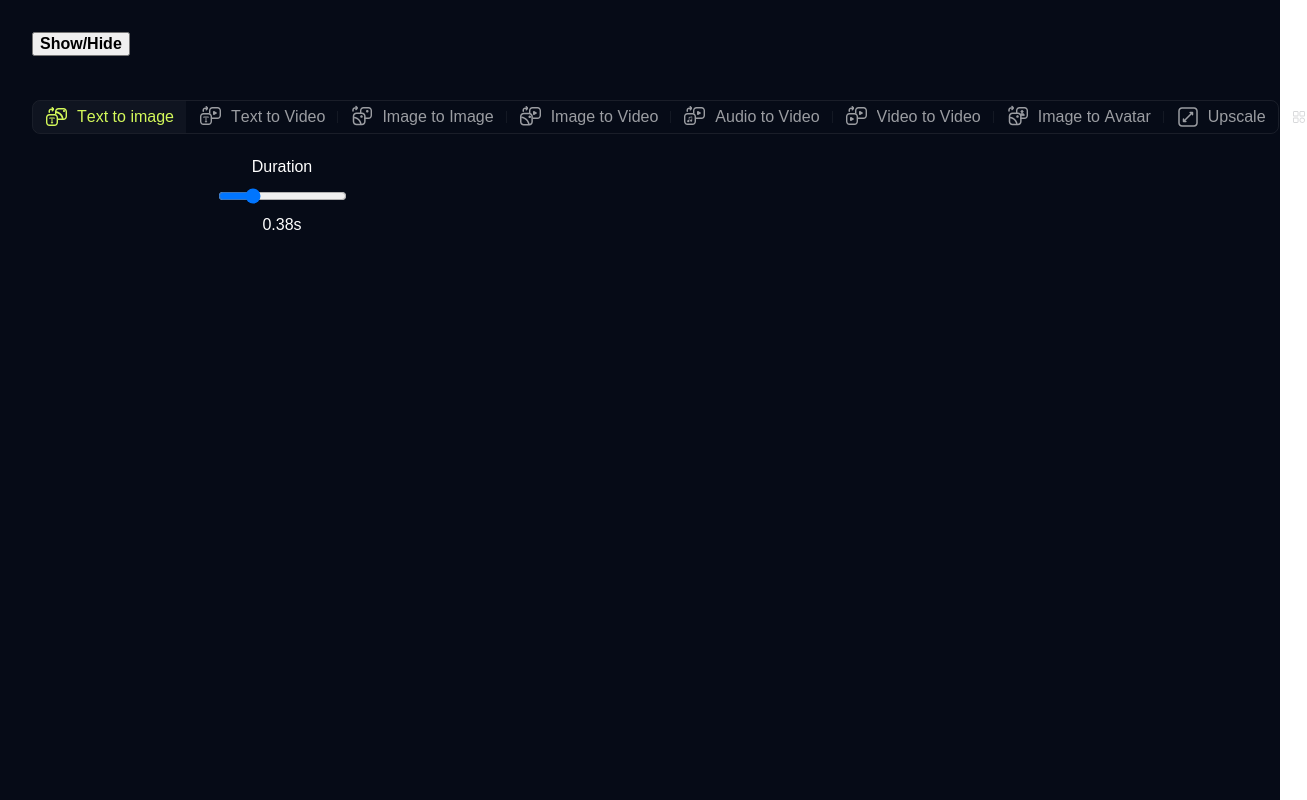
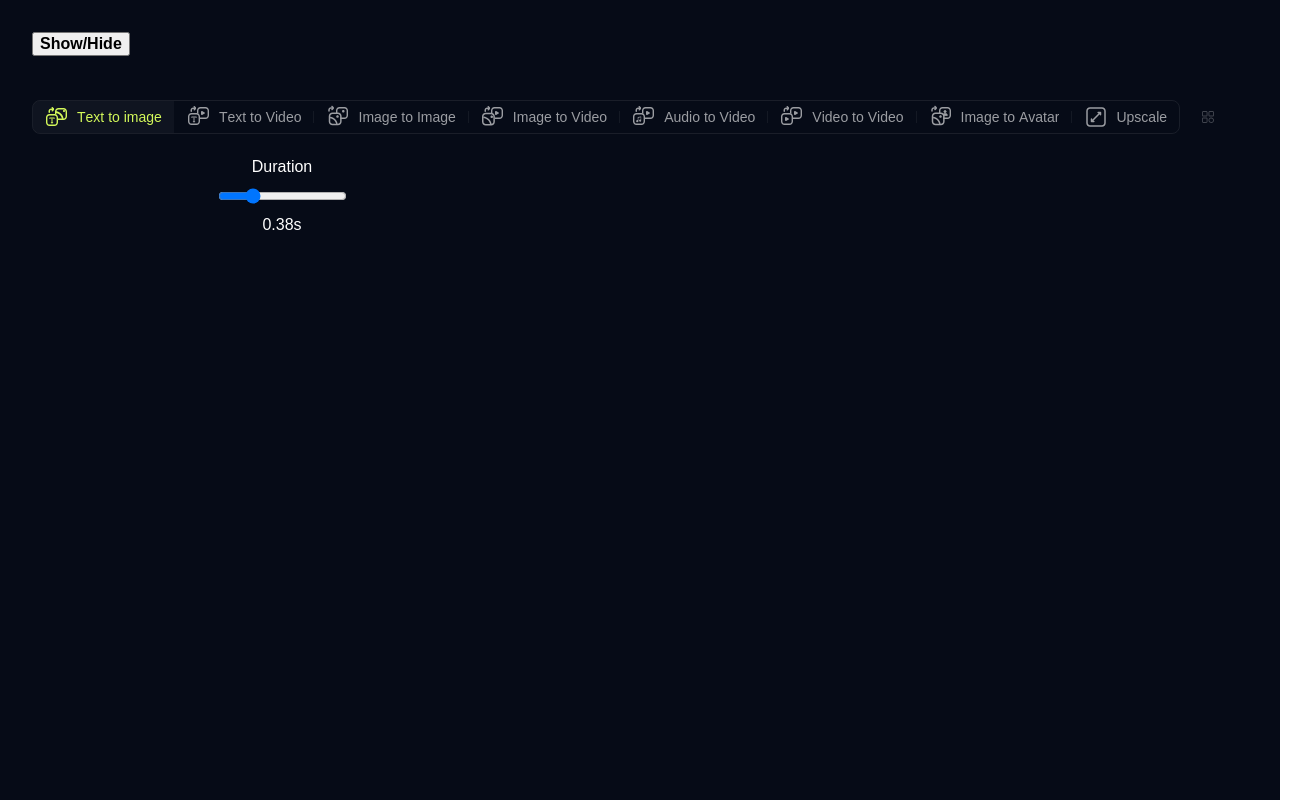
Before and after one commit to Developer27/test-nav, a React (Vite) app: page / in a window 1280 px wide. Shown: the top 800 px of the page, 1307 px wide, since content can reach past the window. Built offline with nearby package versions, Linux system fonts and the light colour scheme; a web font is replaced by a local one.

Commit message:
font fixes

```diff
--- a/src/components/Ui/fadeText/FadeText.jsx
+++ b/src/components/Ui/fadeText/FadeText.jsx
@@ -51,7 +51,7 @@ const FadeText = ({ text, show, duration = 0.38, className = "" }) => {
           className={`${styles.fadeText} ${className}`}
         >
           {text.split("").map((char, i) => (
-            <motion.span key={i} variants={letter}>
+            <motion.span key={i} variants={letter} className={styles.fadeTextChar}>
               {char}
             </motion.span>
           ))}
--- a/src/components/Ui/fadeText/FadeText.module.css
+++ b/src/components/Ui/fadeText/FadeText.module.css
@@ -1,3 +1,8 @@
 .fadeText {
   font: inherit;
 }
+
+.fadeTextChar {
+  font-size: 14px;
+  line-height: inherit;
+}
--- a/src/components/Ui/popup/PopUp.module.css
+++ b/src/components/Ui/popup/PopUp.module.css
@@ -11,6 +11,7 @@
   z-index: 1000;
   box-sizing: border-box;
   will-change: transform, opacity;
+  overflow: hidden;
 }
 
 .popUpContent {
--- a/src/components/Ui/popupTabs/PopUpTabs.module.css
+++ b/src/components/Ui/popupTabs/PopUpTabs.module.css
@@ -12,6 +12,7 @@
   display: flex;
   align-items: center;
   justify-content: center;
+  font-size: 8.75px;
 }
 .popUpOverflowPreview {
   display: flex;
--- a/src/components/layout/navbar/navitem/NavItem.jsx
+++ b/src/components/layout/navbar/navitem/NavItem.jsx
@@ -27,6 +27,7 @@ const NavItem = forwardRef(function NavItem(
   const durationScale = normalizedDuration / 0.38;
   const isExpanded = hoveredItem === title || isActive || isFirstHovered;
   const isLabelVisible = collapsedShowLabel || isExpanded;
+  const shouldAnimateTitle = !isForDisplayOnly;
   const collapseTitle =
     mode === "collapsed" || mode === "priorityTabs"
       ? !isLabelVisible
@@ -123,17 +124,20 @@ const NavItem = forwardRef(function NavItem(
           flexShrink: 1,
         }}
       >
+        {shouldAnimateTitle ? (
           <FadeText
             text={title}
             show={!collapseTitle}
             duration={normalizedDuration}
             className={`${styles.title} ${isActive ? styles.activeTitle : ""} ${isForDisplayOnly ? styles.displayOnlyTitle : ""}`}
           />
-        {/* <p
+        ) : (
+          <p
             className={`${styles.title} ${isActive ? styles.activeTitle : ""} ${isForDisplayOnly ? styles.displayOnlyTitle : ""}`}
           >
             {title}
-        </p> */}
+          </p>
+        )}
       </motion.div>
     </div>
     // </Tooltip>
```
Lines whose indentation alone changed are shown as unchanged.
